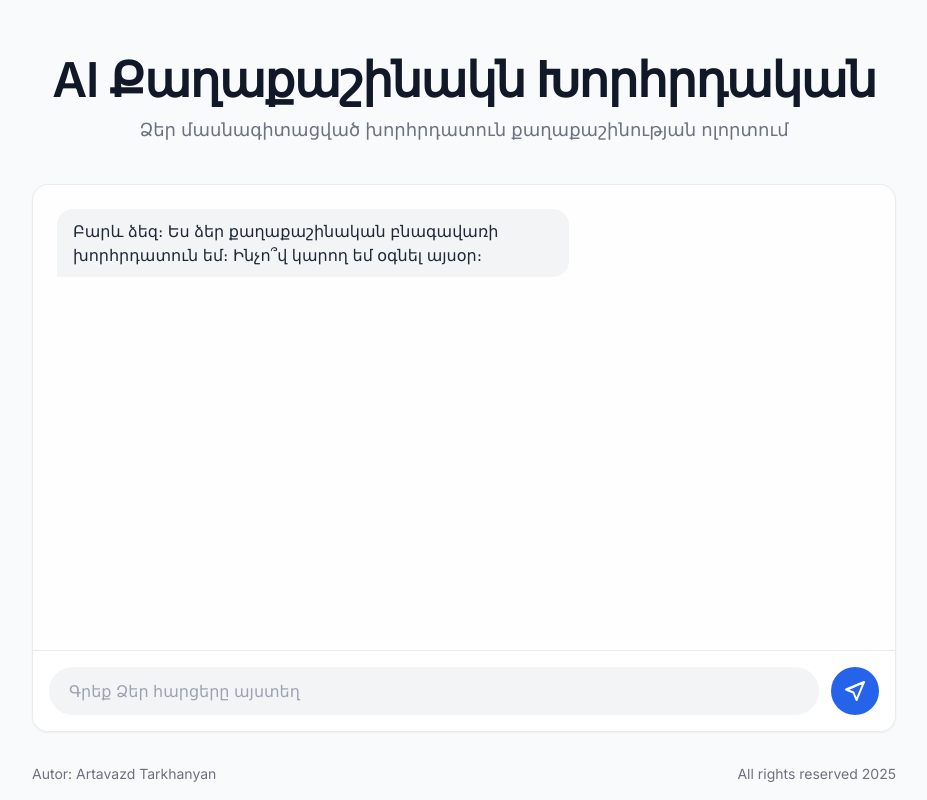
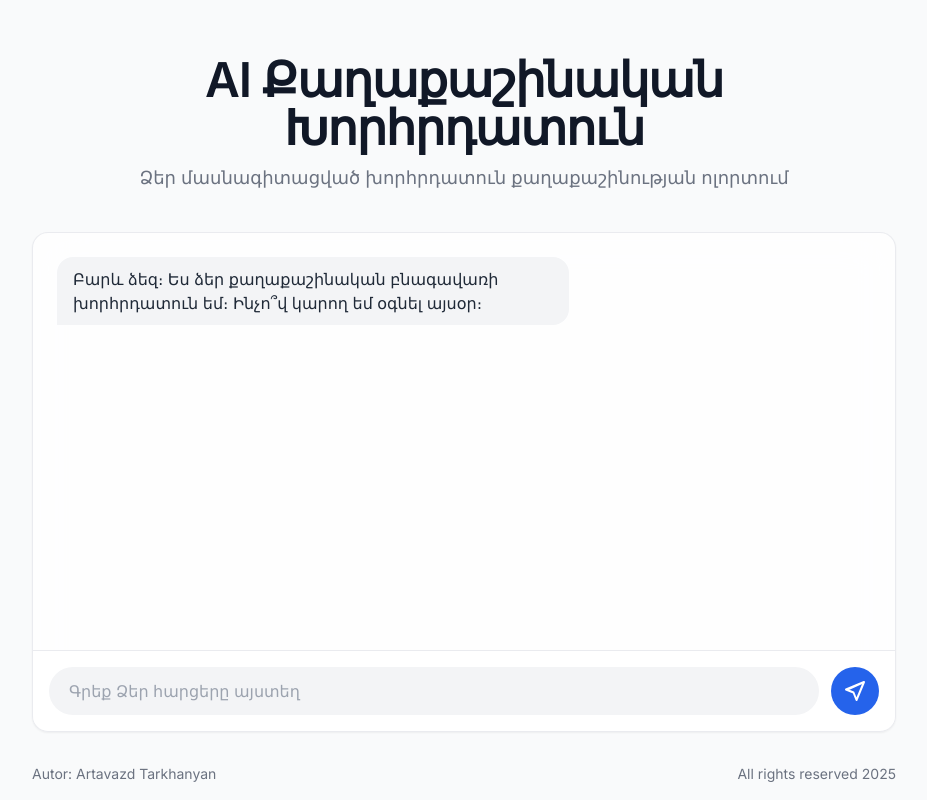
Before and after one commit to Tarkhanyan/ai-chatbot, a plain HTML site: page index.html in a window 1280 px wide. Shown: the whole page, without its empty margins (176-1103 px from the left). Drawn offline with nearby package versions, Linux system fonts and the light colour scheme.

Commit message:
Update index.html

```diff
--- a/index.html
+++ b/index.html
@@ -42,7 +42,7 @@
 
         <!-- Header -->
         <header class="text-center py-10">
-            <h1 class="text-4xl md:text-5xl font-semibold text-gray-900 tracking-tight">AI Քաղաքաշինակն Խորհրդական</h1>
+            <h1 class="text-4xl md:text-5xl font-semibold text-gray-900 tracking-tight">AI Քաղաքաշինական Խորհրդատուն</h1>
             <p class="text-lg text-gray-500 mt-3">Ձեր մասնագիտացված խորհրդատուն քաղաքաշինության ոլորտում</p>
         </header>
 
```
